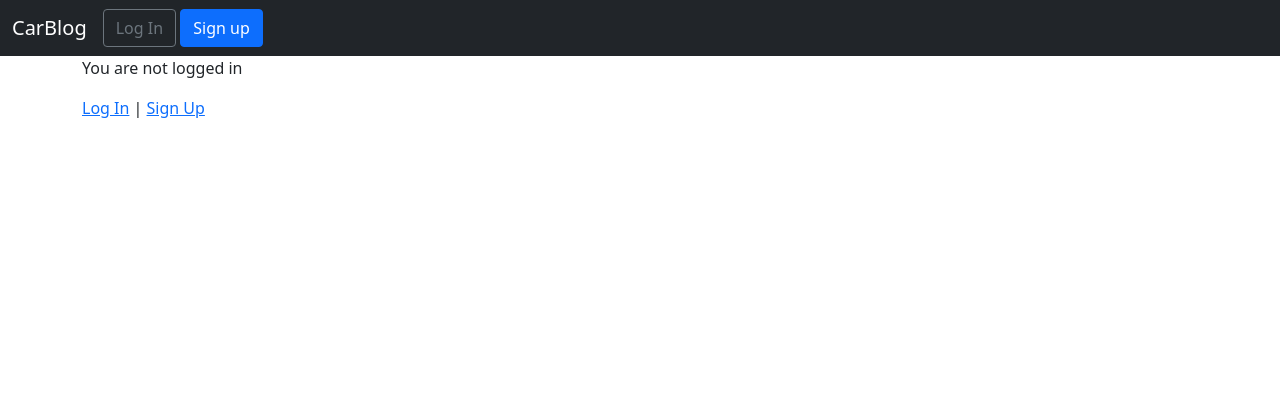
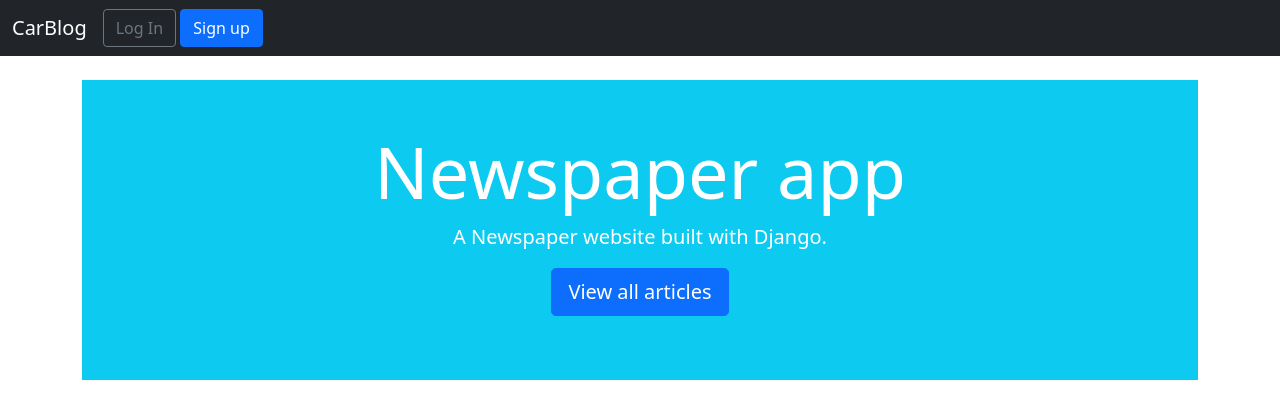
Before and after one commit to Kuky1986/X00154934CA1, a Django app: page / in a window 1280 px wide. Shown: the top 419 px of the page. Run offline with Django 3.2, Linux system fonts and the light colour scheme.

Commit message:
CA1 commit with error2

```diff
--- a/CarBlog/settings.py
+++ b/CarBlog/settings.py
@@ -43,7 +43,7 @@ INSTALLED_APPS = [
     'articles',
     #3rd party
     'crispy_forms',
-    'crispy_bootstrap5'
+    'crispy_bootstrap5',
 
 ]
 
--- a/articles/urls.py
+++ b/articles/urls.py
@@ -4,11 +4,13 @@ from .views import (
     ArticleUpdateView,
     ArticleDetailView,
     ArticleDeleteView,
+    ArticleCreateView,
 )
 
 urlpatterns = [
     path('<int:pk>/edit', ArticleUpdateView.as_view(), name='article_edite'),
     path('<int:pk>/', ArticleDetailView.as_view(), name='article_detail'),
     path('<int:pk>/delete/', ArticleDeleteView.as_view(), name='article_delete'),
+    path('new/', ArticleCreateView.as_view(), name='article_new'),
     path('', ArticleListView.as_view(), name='article_list'),
 ]
--- a/templates/base.html
+++ b/templates/base.html
@@ -11,6 +11,9 @@
         <nav class="navbar navbar-expand-lg navbar-dark bg-dark">
             <div class="container-fluid">
                 <a class="navbar-brand" href="#">CarBlog</a>
+                {% if user.is_authenticated %}
+                    <a class="navbar-item" href="{% url 'article_new' %}">+ New</a>
+                {% endif %}
                 <button class="navbar-toggler" type="button" data-bs-toggle="collapse" data-bs-target="#navbarSupportedContent" aria-controls="navbarSupportedContent" aria-expanded="false" aria-label="Toggle navigation">
                     <span class="navbar-toggler-icon"></span>
                 </button>
--- a/templates/home.html
+++ b/templates/home.html
@@ -1,12 +1,10 @@
 {% extends 'base.html' %}
 {% block title %}Home{% endblock title %}
 {% block content %}
-{% if user.is_authenticated %}
-    Hi {{ user.username }}!
-    <p><a href="{% url 'logout' %}">Log Out</a></p>
-{% else %}
-    <p>You are not logged in</p>
-    <a href="{% url 'login' %}">Log In</a> |
-    <a href="{% url 'signup' %}">Sign Up</a>
-{% endif %}
+    <br/>
+    <div class="container-fluid text-sm-center p-5 bg-info text-white ">
+        <h1 class="display-2">Newspaper app</h1>
+        <p class="lead">A Newspaper website built with Django.</p>
+        <p><a class="btn btn-primary btn-lg" href="{% url 'article_list' %}"role="button" >View all articles</a></p>
+    </div>
 {% endblock content %}
```
Also changed, not shown: articles/views.py (+6 -1 lines), templates/article_new.html (added, +8 -0 lines), db.sqlite3.
